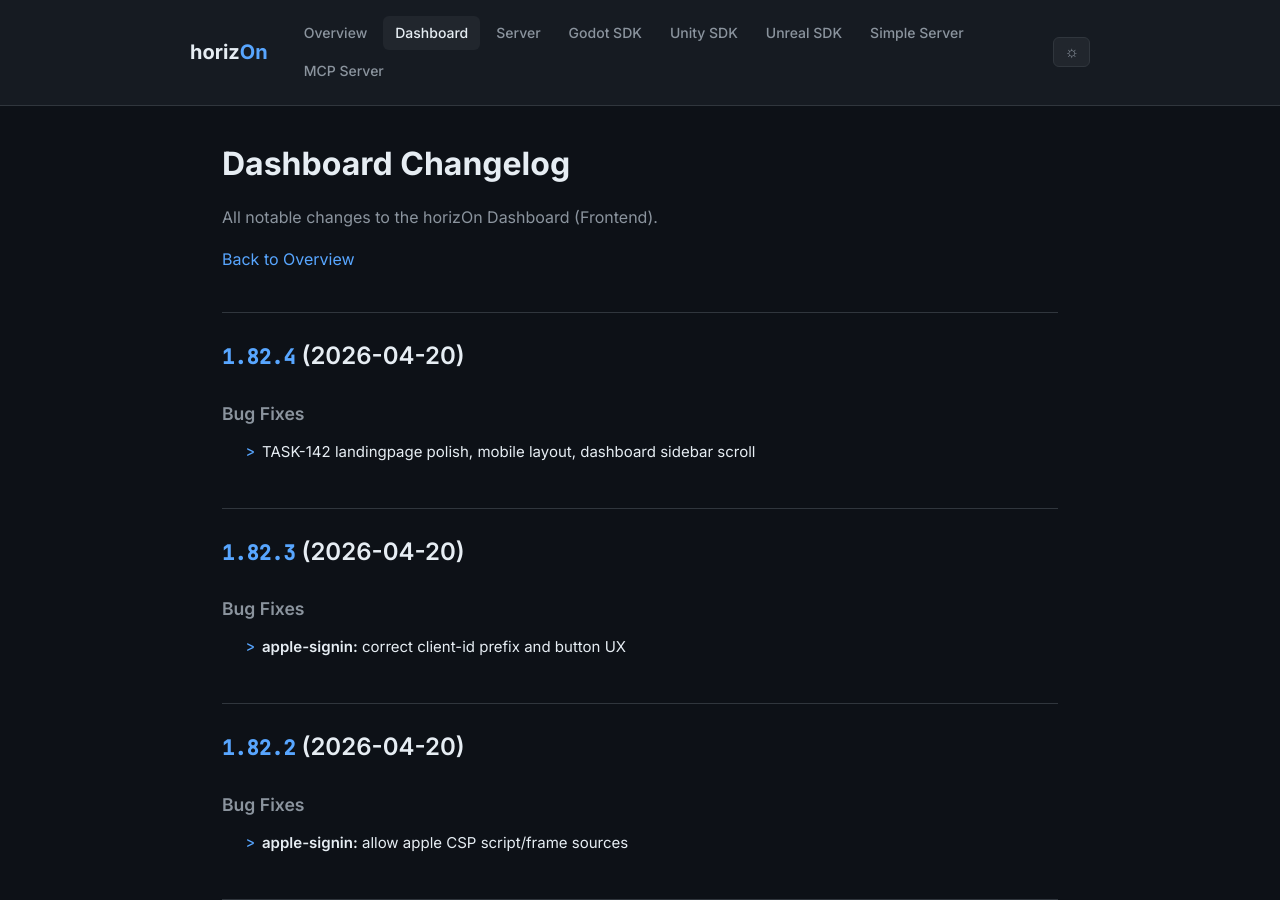
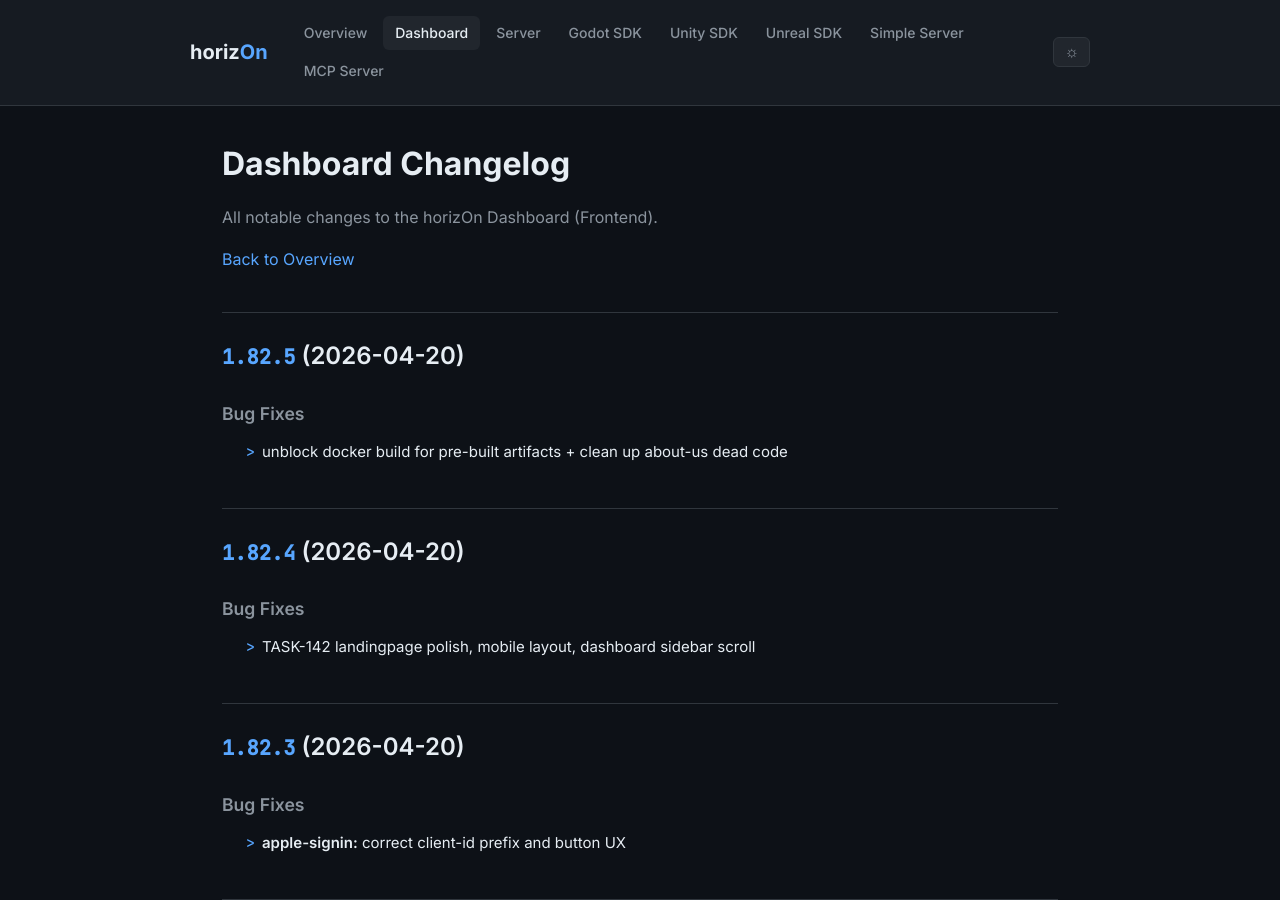
Before and after one commit to ProjectMakersDE/horizOn-Changelog, a Jekyll site: the page built from dashboard-changelog.md, in a window 1280 px wide and 900 px high. Built offline with Jekyll 4.4.1, drawn with Linux system fonts in a browser that asks for light colours.

Commit message:
chore: sync changelogs [skip ci]

```diff
--- a/dashboard-changelog.md
+++ b/dashboard-changelog.md
@@ -8,6 +8,13 @@ title: Dashboard Changelog
 All notable changes to the horizOn Dashboard (Frontend).
 
 [Back to Overview](.)
+
+## [1.82.5](https://github.com/ProjectMakersDE/horizOn-Dashboard/compare/v1.82.4...v1.82.5) (2026-04-20)
+
+
+### Bug Fixes
+
+* unblock docker build for pre-built artifacts + clean up about-us dead code ([e048367](https://github.com/ProjectMakersDE/horizOn-Dashboard/commit/e048367d793fe87ac126e6571bd59b6c76d61fb5))
 
 ## [1.82.4](https://github.com/ProjectMakersDE/horizOn-Dashboard/compare/v1.82.3...v1.82.4) (2026-04-20)
 
```
Also changed, not shown: index.md (+1 -1 lines).
